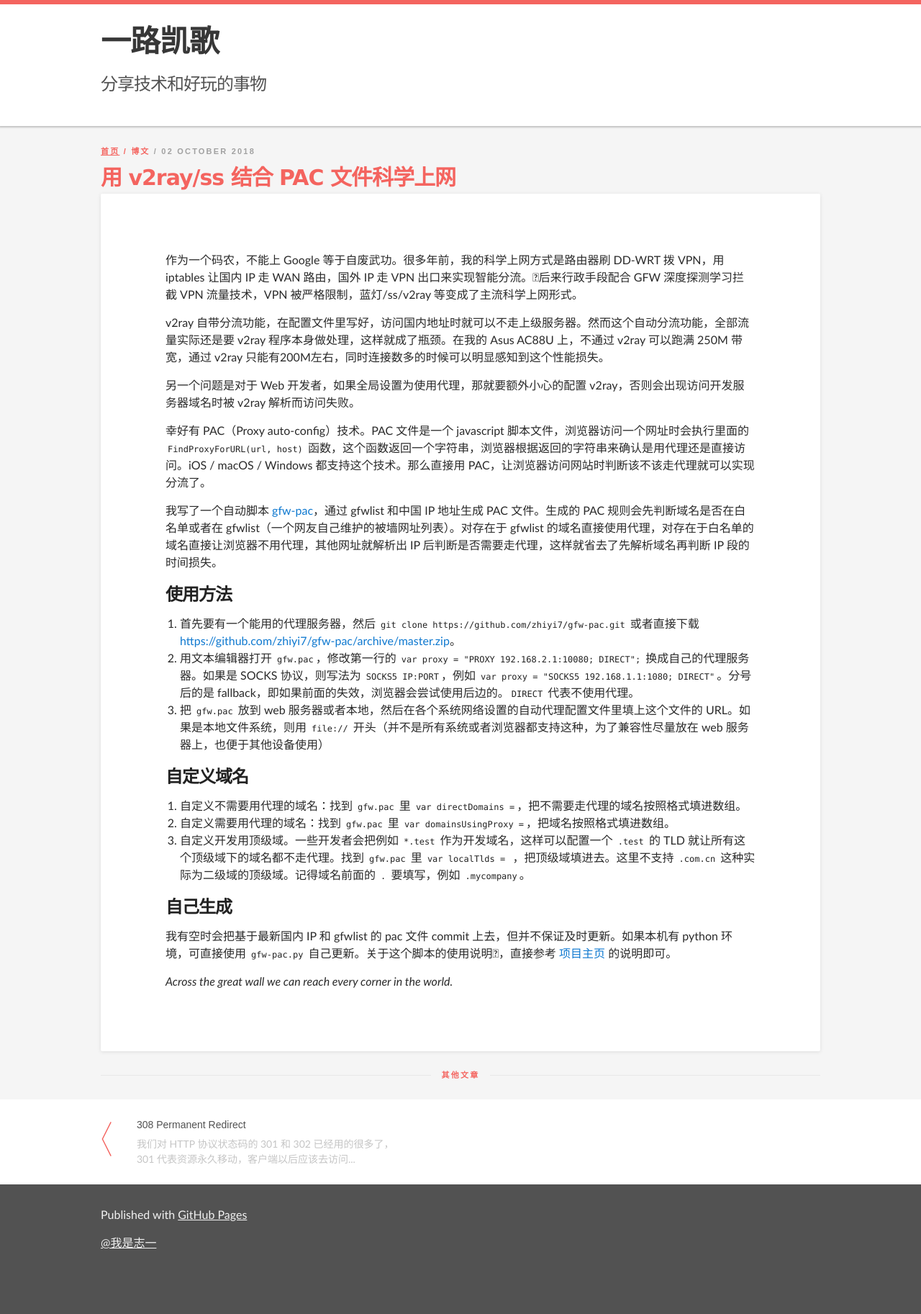
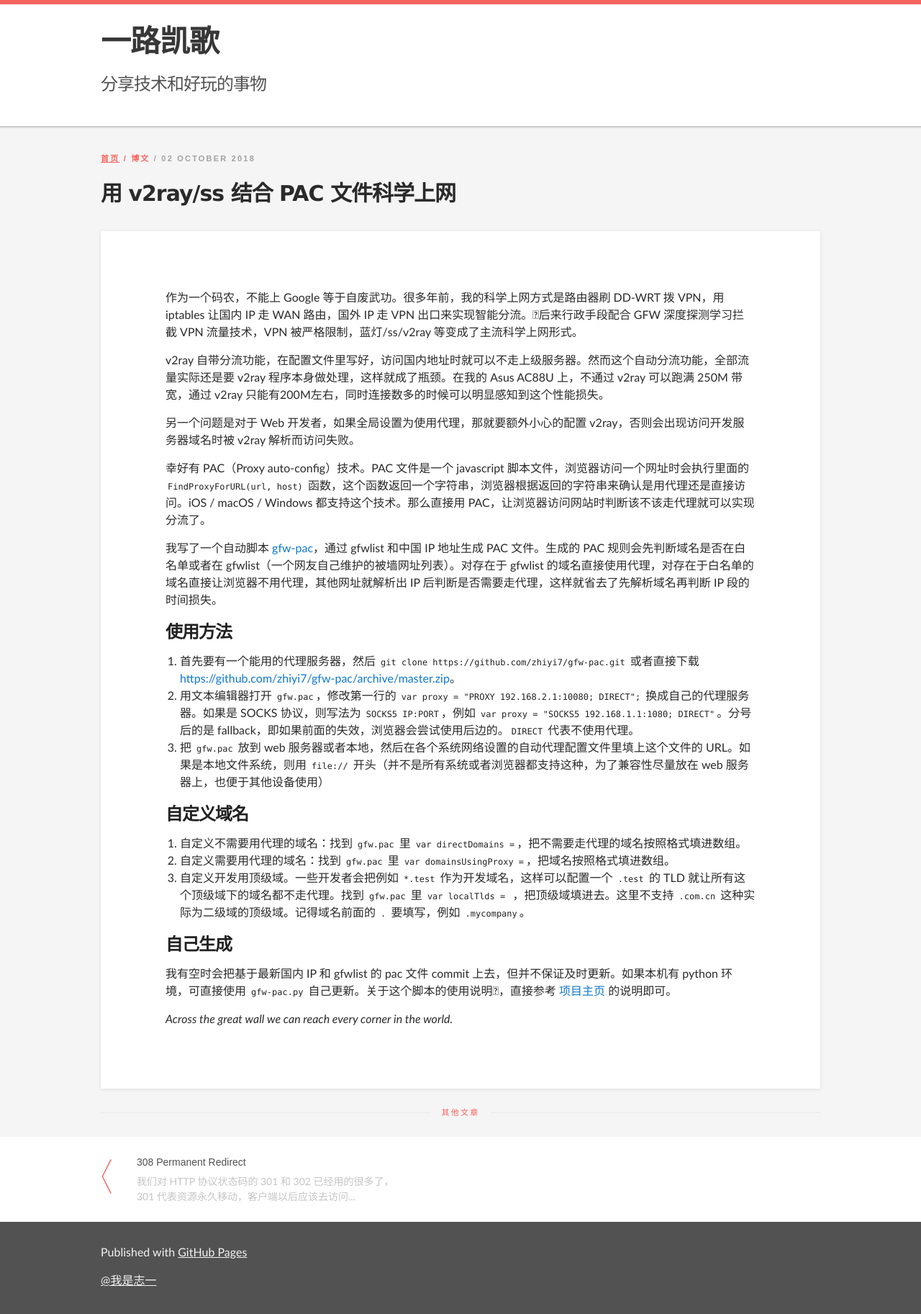
Before and after one commit to zhiyi7/zhiyi7.github.io, a Jekyll site: the page built from _posts/2018-10-02-combine-v2ray-ss-with-pac.md, in a window 1280 px wide. Shown: the whole page at 72% size. Built offline with Jekyll 4.4.1, drawn with Linux system fonts in a browser that asks for light colours; comment, search, counter and statistics services are not loaded; before the commit the page ends 1773 px from its top, so only the background shows below that.

Commit message:
Style changes.

```diff
--- a/assets/css/style.scss
+++ b/assets/css/style.scss
@@ -14,6 +14,10 @@
     box-shadow: 1px 0 2px 2px rgba(42,42,42,.25);
     width: 100%;
     z-index: 400;
+}
+
+#footer_wrap {
+    font-weight: 200;
 }
 
 .mb1 {
@@ -63,6 +67,7 @@
     position: relative;
     z-index: 100;
     padding: 0 .9375rem;
+    font-weight: 400;
 }
 .label a {
     color: $red;
@@ -136,8 +141,17 @@
     cursor: not-allowed!important;
 }
 
-.card.post-content {
-    padding: 70px 90px;
+#post-content {
+    .card.post-content {
+        padding: 70px 90px;
+    }
+    .post-date {
+        margin: 20px 0;
+    }
+    .post-title {
+        color: #2a2a2a;
+        margin-bottom: 30px;
+    }
 }
 
 .post-pagination {
@@ -232,6 +246,10 @@
       font-size:14px;
     }
 
+    h1,h2,h3,h4,h5,h6 {
+        letter-spacing: normal;
+    }
+
     .inner {
       min-width: 320px;
       max-width: 480px;
@@ -245,12 +263,19 @@
         #project_tagline {
             font-size: 18px;
         }
+        h2 {
+            padding: 0;
+            margin: 10px 0 0 0;
+        }
     }
     #main_content {
         padding-top: 20px;
     }
     .mb3 {
         margin-bottom: 28px;
+    }
+    .label {
+        margin-bottom: 0;
     }
     .post:last-child {
         margin-bottom: 0!important;
@@ -269,8 +294,9 @@
     }
     #post-content {
         .post-date {
-            padding: 15px 5px 5px 18px;
+            padding: 20px 5px 10px 18px;
             margin: 0;
+            font-size: 14px;
         }
         .post-title {
             padding: 0 5px 0 18px;
```
Also changed, not shown: _layouts/default.html (+10 -0 lines).
